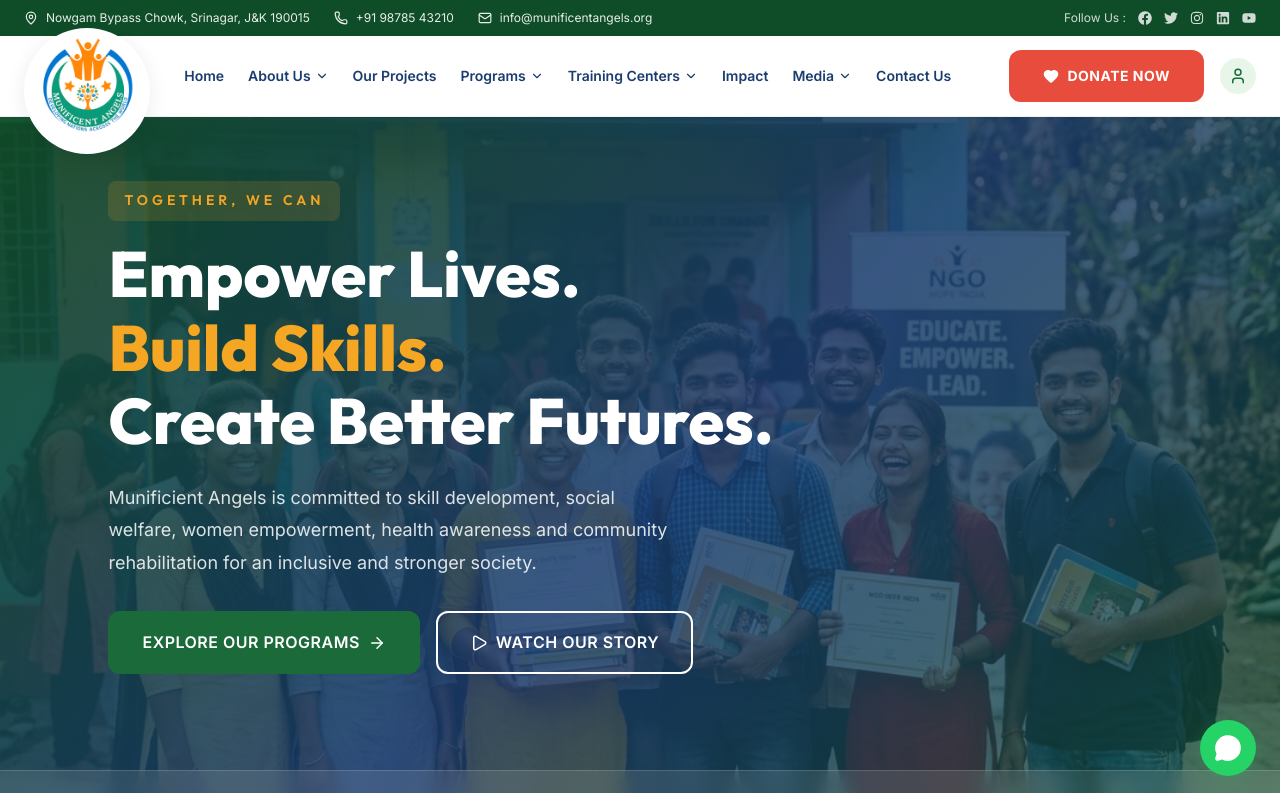
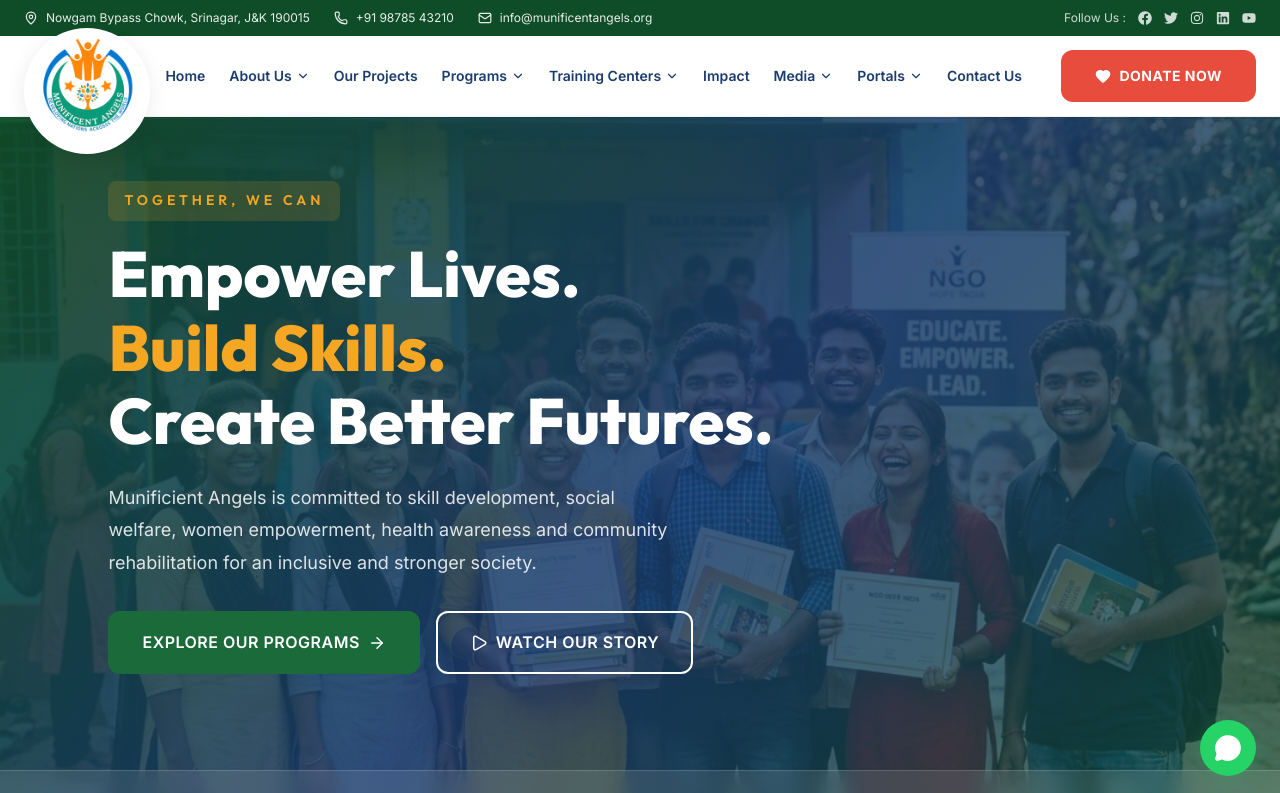
Before and after one commit to Aaqibreshie/Munificent-Angels, a Next.js app: page / in a window 1280 px wide. Shown: the top 793 px of the page. Built offline with nearby package versions, Linux system fonts and the light colour scheme.

Commit message:
feat: add Portals dropdown to main navigation

```diff
--- a/src/components/Header/Header.js
+++ b/src/components/Header/Header.js
@@ -48,6 +48,15 @@
     children: [
       { label: 'Gallery', href: '/media' },
       { label: 'News & Events', href: '/media#news' },
+    ]
+  },
+  {
+    label: 'Portals',
+    href: '#',
+    children: [
+      { label: 'Student Portal', href: '/portal' },
+      { label: 'Admin Dashboard', href: '/admin/students' },
+      { label: 'Content Studio', href: '/studio' },
     ]
   },
   { label: 'Contact Us', href: '/contact' },
@@ -150,9 +159,6 @@
               <Heart size={16} fill="white" />
               Donate Now
             </Link>
-            <Link href="/studio" target="_blank" className={styles.adminIconBtn} title="Admin Dashboard">
-              <User size={18} />
-            </Link>
           </div>
 
           {/* Mobile Toggle */}
```
